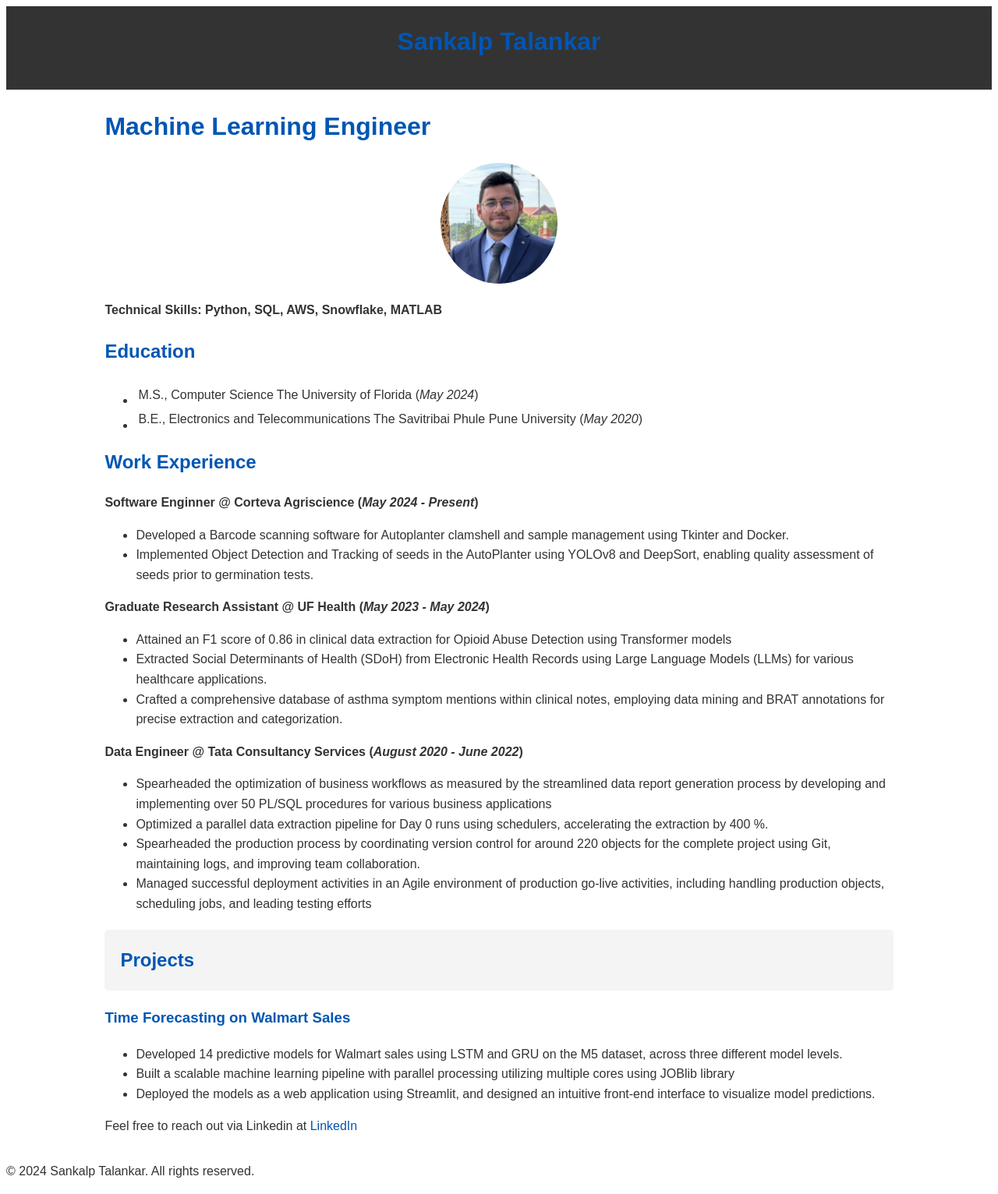
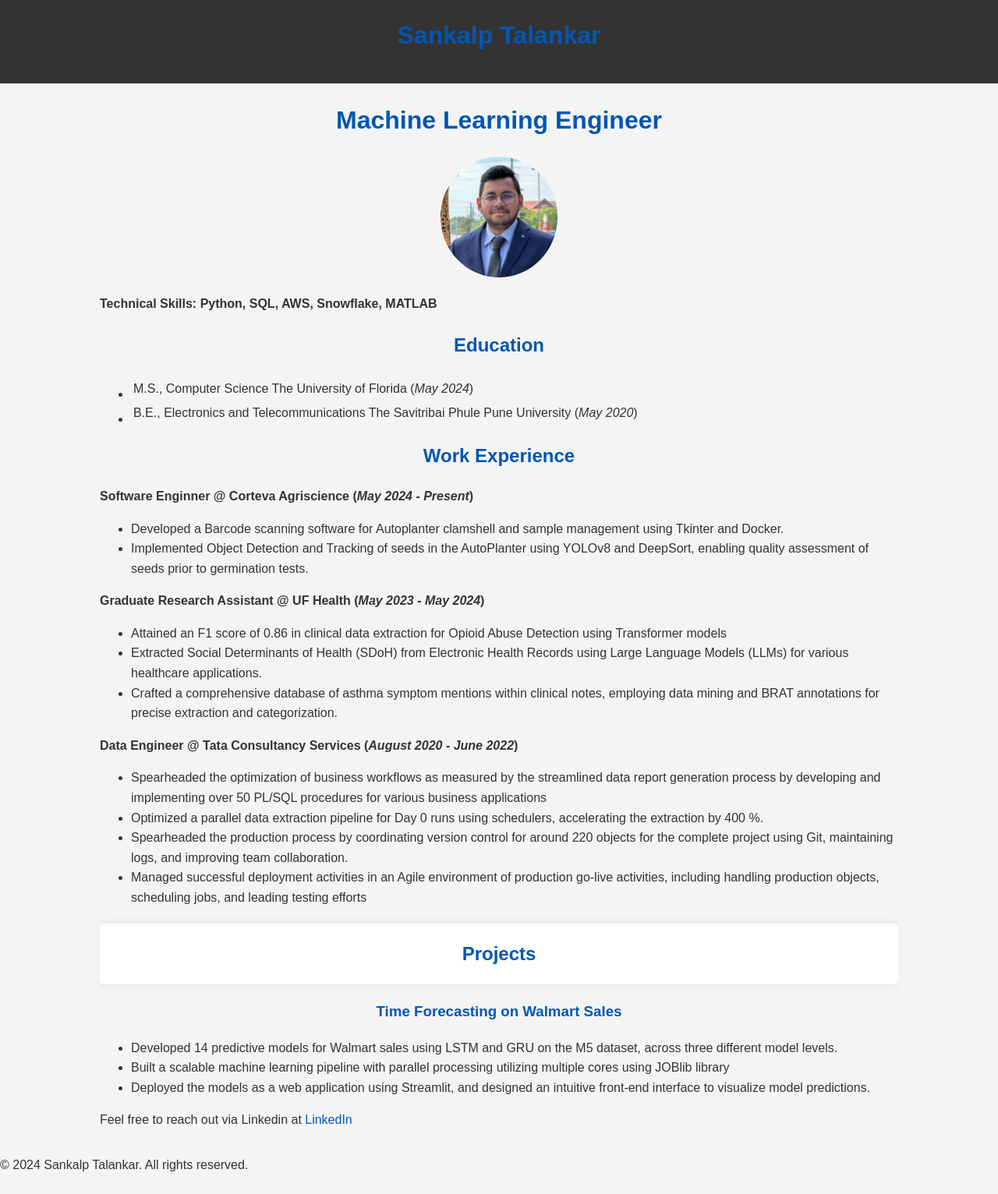
Before and after one commit to sankalpt27/portfolio, a Jekyll site: the page built from README.md, in a window 1280 px wide. Shown: the whole page at 78% size. Built offline with Jekyll 4.4.1, drawn with Linux system fonts in a browser that asks for light colours; our own code applies the rules of GitHub Pages for plain Markdown files.

Commit message:
Update 1.1

```diff
--- a/assets/css/main.css
+++ b/assets/css/main.css
@@ -1,12 +1,16 @@
 /* assets/css/main.css */
 body {
-    font-family: Arial, sans-serif;
+    font-family: 'Arial', sans-serif;
     line-height: 1.6;
     color: #333;
+    background: #f4f4f4;
+    margin: 0;
+    padding: 0;
 }
 
 h1, h2, h3 {
     color: #0056b3;
+    text-align: center;
 }
 
 img {
@@ -45,6 +49,42 @@ a:hover {
 #about, #projects, #experience, #contact {
     margin: 20px 0;
     padding: 20px;
-    background: #f4f4f4;
+    background: #fff;
     border-radius: 5px;
+    box-shadow: 0 0 10px rgba(0, 0, 0, 0.1);
 }
+
+.skills {
+    display: flex;
+    flex-wrap: wrap;
+    justify-content: center;
+}
+
+.skill {
+    background: #0056b3;
+    color: #fff;
+    padding: 10px;
+    margin: 5px;
+    border-radius: 3px;
+    font-size: 14px;
+}
+
+.footer {
+    text-align: center;
+    padding: 10px;
+    background: #333;
+    color: #fff;
+    margin-top: 20px;
+}
+
+.social-links {
+    display: flex;
+    justify-content: center;
+    margin: 20px 0;
+}
+
+.social-links a {
+    margin: 0 10px;
+    color: #0056b3;
+    font-size: 24px;
+}
```
